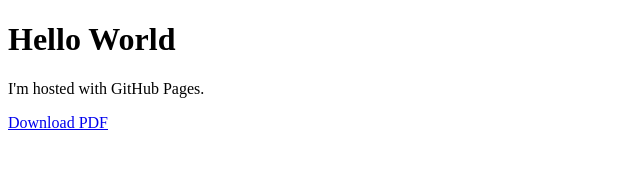
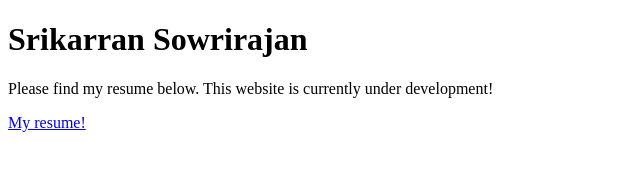
Before and after one commit to ssowrira/ssowrira.github.io, a plain HTML site: page index.html in a window 1280 px wide. Shown: the whole page, without its empty margins (0-640 px from the left). Drawn offline with Linux system fonts and the light colour scheme.

Commit message:
minor edits

```diff
--- a/index.html
+++ b/index.html
@@ -1,8 +1,8 @@
 <!DOCTYPE html>
 <html>
 <body>
-  <h1>Hello World</h1>
-  <p>I'm hosted with GitHub Pages.</p>
-  <a href="Srikarran_Resume.pdf">Download PDF</a>
+  <h1>Srikarran Sowrirajan</h1>
+  <p>Please find my resume below. This website is currently under development!</p>
+  <a href="Srikarran_Resume.pdf">My resume!</a>
 </body>
 </html>
```
